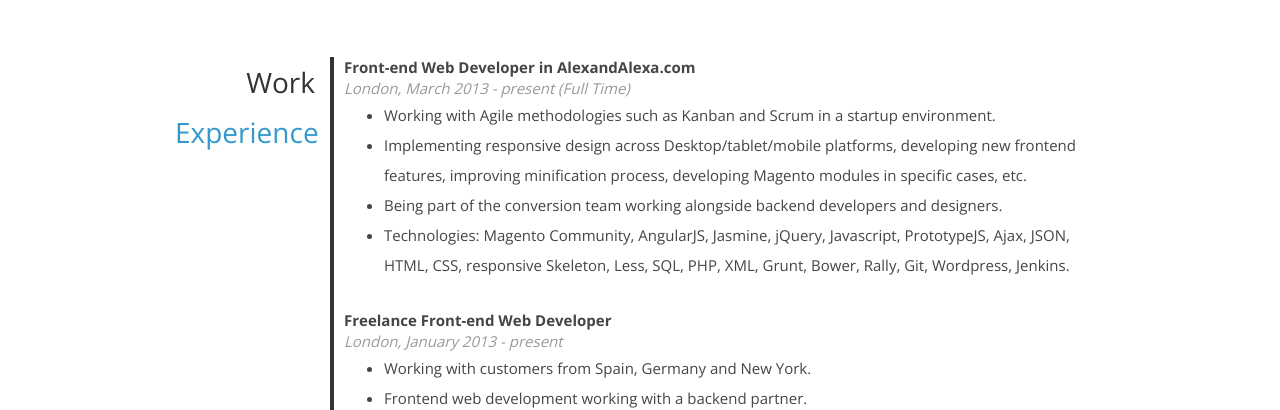
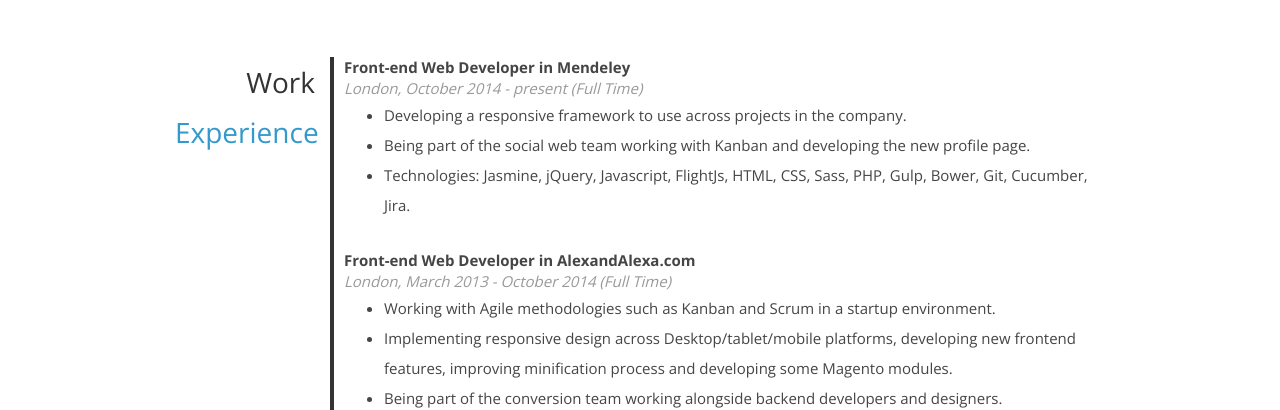
Before and after one commit to noemilosada/noemilosada, a website: page index.html in a window 1280 px wide. Shown: the part 546-956 px from the top of the page. Drawn offline with nearby package versions, Linux system fonts and the light colour scheme.

Commit message:
US10 Update CV

```diff
--- a/index.html
+++ b/index.html
@@ -105,13 +105,25 @@
                     <div class="col-md-10 content-divider">
                         <dl>
                             <dt>
+                                Front-end Web Developer in Mendeley
+                                <em>London, October 2014 - present (Full Time)</em>
+                            </dt>
+                            <dd>
+                                <ul>
+                                    <li>Developing a responsive framework to use across projects in the company.</li>
+                                    <li>Being part of the social web team working with Kanban and developing the new profile page.</li>
+                                    <li>Technologies: Jasmine, jQuery, Javascript, FlightJs, HTML, CSS, Sass, PHP, Gulp, Bower, Git, Cucumber, Jira.</li>
+                                </ul>
+                            </dd>
+
+                            <dt>
                                 Front-end Web Developer in AlexandAlexa.com
-                                <em>London, March 2013 - present (Full Time)</em>
+                                <em>London, March 2013 - October 2014 (Full Time)</em>
                             </dt>
                             <dd>
                                 <ul>
                                     <li>Working with Agile methodologies such as Kanban and Scrum in a startup environment.</li>
-                                    <li>Implementing responsive design across Desktop/tablet/mobile platforms, developing new frontend features, improving minification process, developing Magento modules in specific cases, etc.</li>
+                                    <li>Implementing responsive design across Desktop/tablet/mobile platforms, developing new frontend features, improving minification process and developing some Magento modules.</li>
                                     <li>Being part of the conversion team working alongside backend developers and designers.</li>
                                     <li>Technologies: Magento Community, AngularJS, Jasmine, jQuery, Javascript, PrototypeJS, Ajax, JSON, HTML, CSS, responsive Skeleton, Less, SQL, PHP, XML, Grunt, Bower, Rally, Git, Wordpress, Jenkins.</li>
                                 </ul>
@@ -119,11 +131,12 @@
 
                             <dt>
                                 Freelance Front-end Web Developer
-                                <em>London, January 2013 - present</em>
+                                <em>London, January 2013 - October 2014</em>
                             </dt>
                             <dd>
                                 <ul>
                                     <li>Working with customers from Spain, Germany and New York.</li>
+                                    <li>Mainly e-commerce websites in Magento.</li>
                                     <li>Frontend web development working with a backend partner.</li>
                                     <li>Technologies: Magento Community and Enterprise, jQuery, Javascript, Ajax, PrototypeJS, SQL, responsive Skeleton, PHP, HTML, CSS, XML, Git, Kanban.</li>
                                 </ul>
@@ -184,7 +197,7 @@
                     </div>
 
                     <div class="col-md-10 content-divider">
-                        <p><strong>Skills in frontend technologies:</strong> HTML, CSS, Javascript, jQuery, Ajax, AngularJS, Jasmine, Grunt, Bower, Less.</p>
+                        <p><strong>Skills in frontend technologies:</strong> HTML, CSS, responsive design, Javascript, jQuery, Ajax, AngularJS, Jasmine, Grunt, Gulp, Bower, Less, Sass.</p>
                         <p><strong>Basic backend skills:</strong> PHP, Python and SQL.</p>
                         <p><strong>I've work with:</strong> Magento, Wordpress, CodeIgniter, Zend Framework, CakePHP, Django, Joomla, Drupal, Bootstrap, Skeleton.</p>
                         <p><strong>Happy to work in:</strong> Linux or Mac OS.</p>
```
Also changed, not shown: 1 other file.
